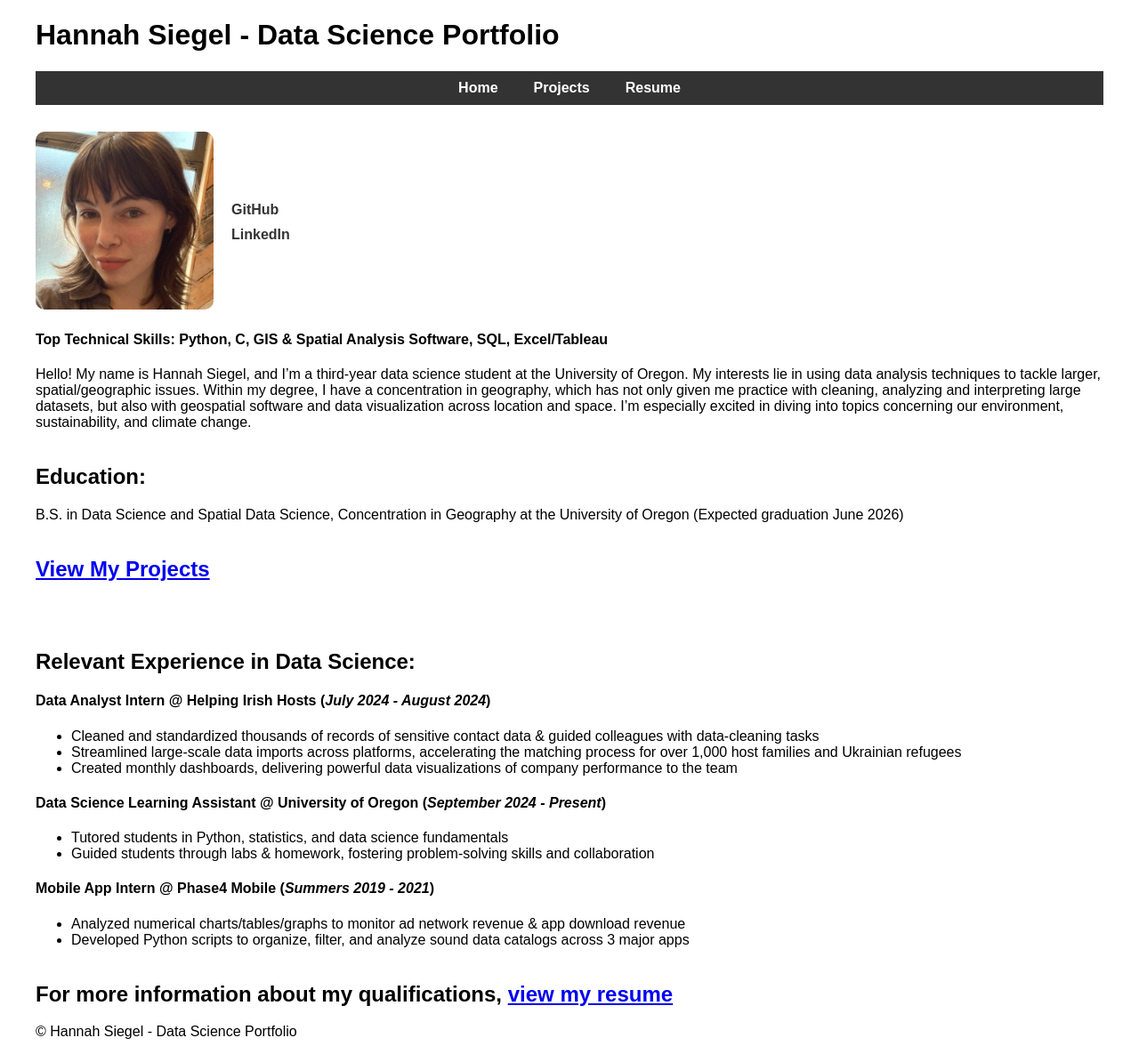
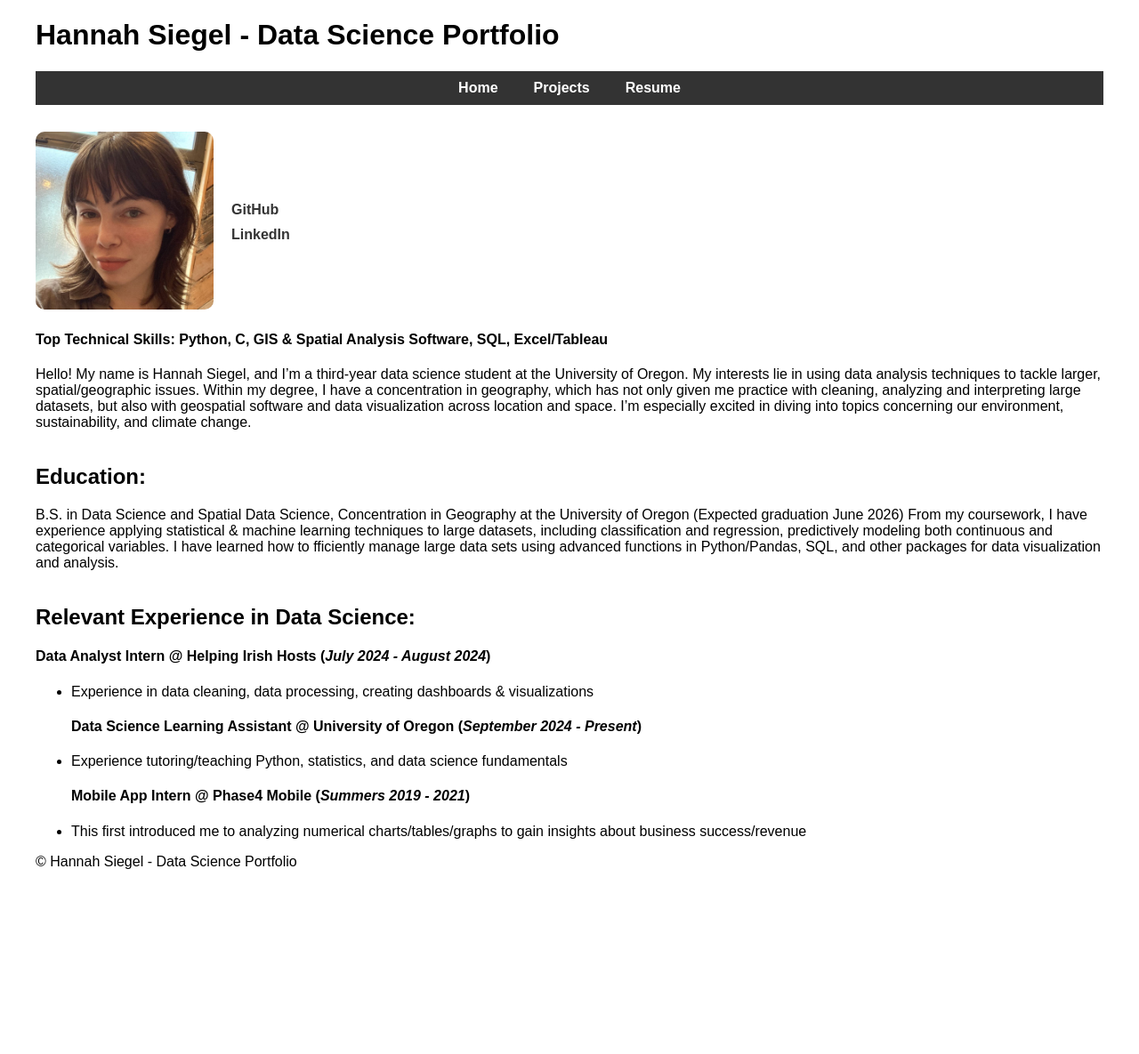
Before and after one commit to siegelhannah/portfolio, a Jekyll site: the page built from index.md, in a window 1280 px wide and 1185 px high. Shown: the whole window at 89% size. Built offline with Jekyll 4.4.1, drawn with Linux system fonts in a browser that asks for light colours.

Commit message:
Update index.md

```diff
--- a/index.md
+++ b/index.md
@@ -10,24 +10,13 @@ Hello! My name is Hannah Siegel, and I'm a third-year data science student at th
 
 ## Education:
 B.S. in Data Science and Spatial Data Science, Concentration in Geography at the University of Oregon
-(Expected graduation June 2026)<br><br>
-
-## [View My Projects](Projects.md)<br><br><br>
-
+(Expected graduation June 2026)
+From my coursework, I have experience applying statistical & machine learning techniques to large datasets, including classification and regression, predictively modeling both continuous and categorical variables. I have learned how to fficiently manage large data sets using advanced functions in Python/Pandas, SQL, and other packages for data visualization and analysis. <br><br>
 
 ## Relevant Experience in Data Science:
 #### Data Analyst Intern @ Helping Irish Hosts (_July 2024 - August 2024_)
-- Cleaned and standardized thousands of records of sensitive contact data & guided colleagues with data-cleaning tasks
-- Streamlined large-scale data imports across platforms, accelerating the matching process for over 1,000 host families and Ukrainian refugees
-- Created monthly dashboards, delivering powerful data visualizations of company performance to the team
-
+- Experience in data cleaning, data processing, creating dashboards & visualizations
 #### Data Science Learning Assistant @ University of Oregon (_September 2024 - Present_)
-- Tutored students in Python, statistics, and data science fundamentals
-- Guided students through labs & homework, fostering problem-solving skills and collaboration
-
+- Experience tutoring/teaching Python, statistics, and data science fundamentals
 #### Mobile App Intern @ Phase4 Mobile (_Summers 2019 - 2021_)
-- Analyzed numerical charts/tables/graphs to monitor ad network revenue & app download revenue
-- Developed Python scripts to organize, filter, and analyze sound data catalogs across 3 major apps<br><br>
-
-
-## For more information about my qualifications, [view my resume](Resume.md)
+- This first introduced me to analyzing numerical charts/tables/graphs to gain insights about business success/revenue
```
